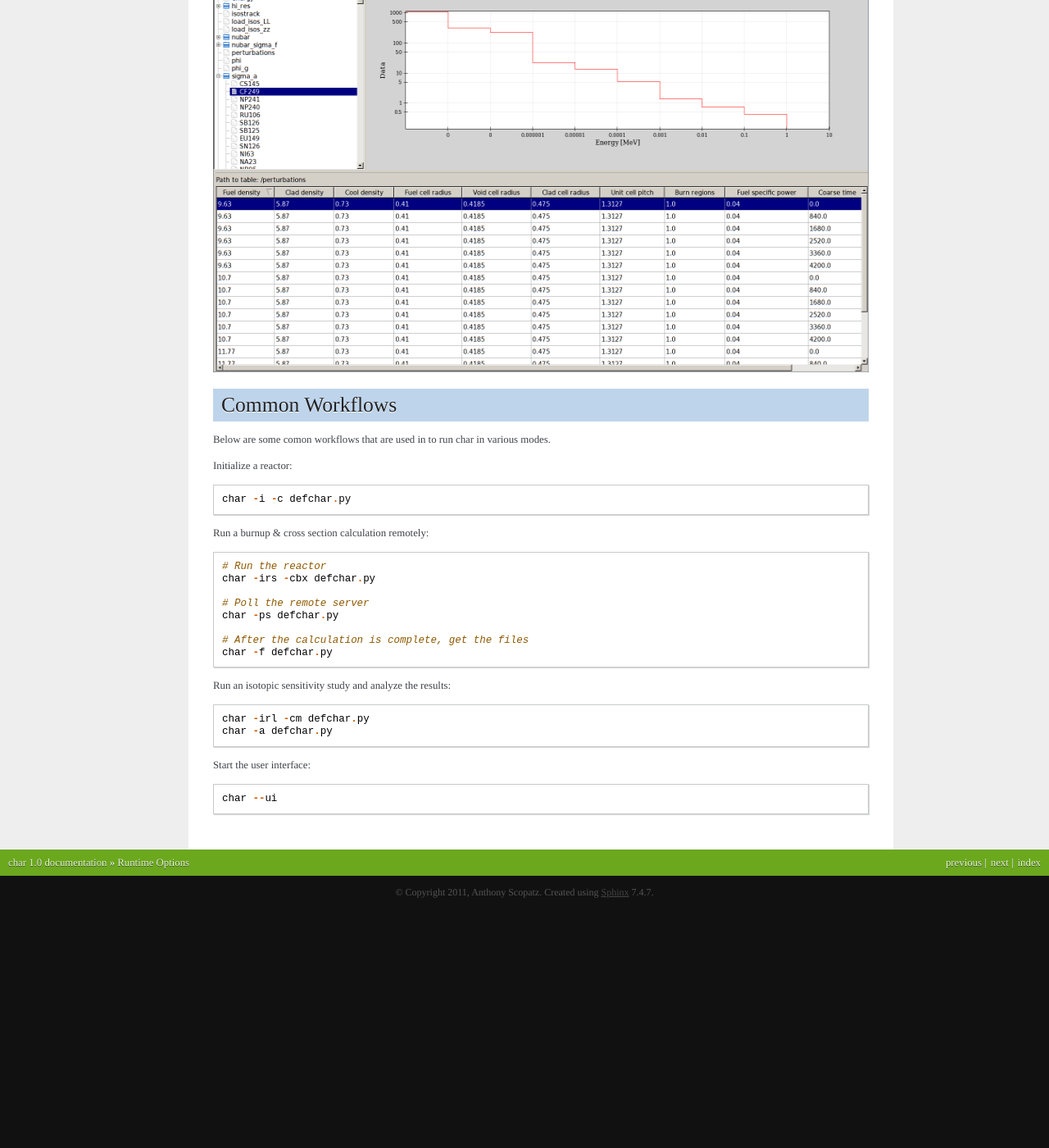
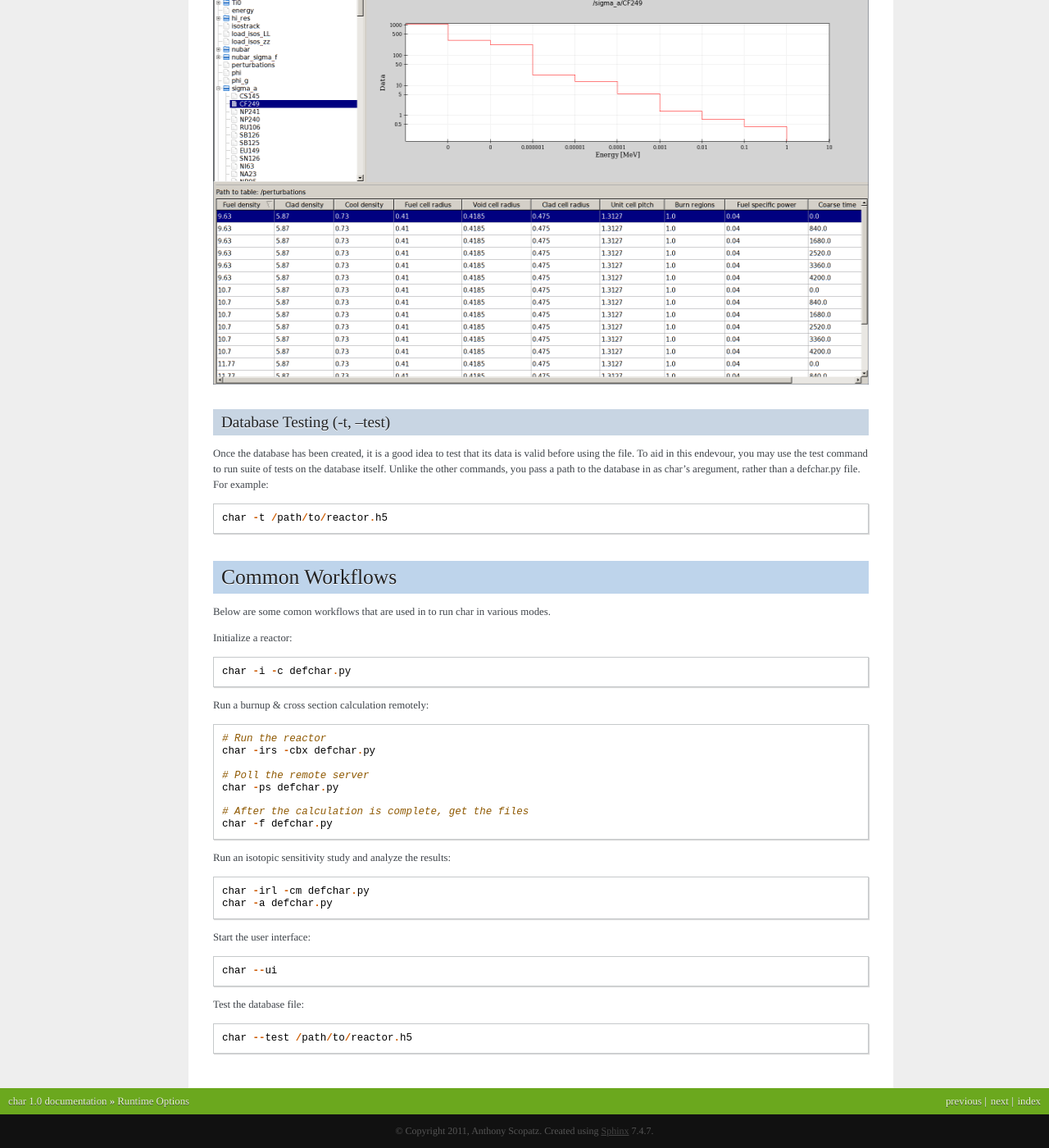
Before and after one commit to bright-dev/bright, a Sphinx documentation site: the page built from doc/source/runtime.rst, in a window 1280 px wide and 1400 px high, scrolled down 2528 px. Shown: the whole window at 82% size. Built offline with Sphinx 7.4.7, drawn with Linux system fonts in a browser that asks for light colours; formulas are drawn with MathJax 3; before the commit the page ends 3637 px from its top, so only the background shows below that; some of the changed text lies outside the part shown.

Commit message:
Edited docs to include note on testing

```diff
--- a/doc/source/runtime.rst
+++ b/doc/source/runtime.rst
@@ -27,6 +27,7 @@ following information by using the ``--help`` option::
       -k, --kill        Kills the current transport run. Sets -p.
       --cwd             Run char in the current working directory.
       --ui              Launches the char ui.
+      -t, --test        Tests an existing library for soundness.
 
 The ``confchar`` argument is a path to a python file, typically called ``defchar.py`` that is used to
 specify required parameters of char.  The reason that this appears as a runtime argument is because
@@ -173,6 +174,17 @@ The GUI is based of of the Enthought Tool Suite.  Here is a screenshot, because
    :align: center
 
 
+-----------------------------
+Database Testing (-t, --test)
+-----------------------------
+Once the database has been created, it is a good idea to test that its data is valid
+before using the file.  To aid in this endevour, you may use the test command to run
+suite of tests on the database itself.  Unlike the other commands, you pass a path
+to the database in as char's aregument, rather than a defchar.py file.  For example::
+
+    char -t /path/to/reactor.h5
+
+
 ================
 Common Workflows
 ================
@@ -203,3 +215,7 @@ Run an isotopic sensitivity study and analyze the results::
 Start the user interface::
 
     char --ui
+
+Test the database file::
+
+    char --test /path/to/reactor.h5
```
